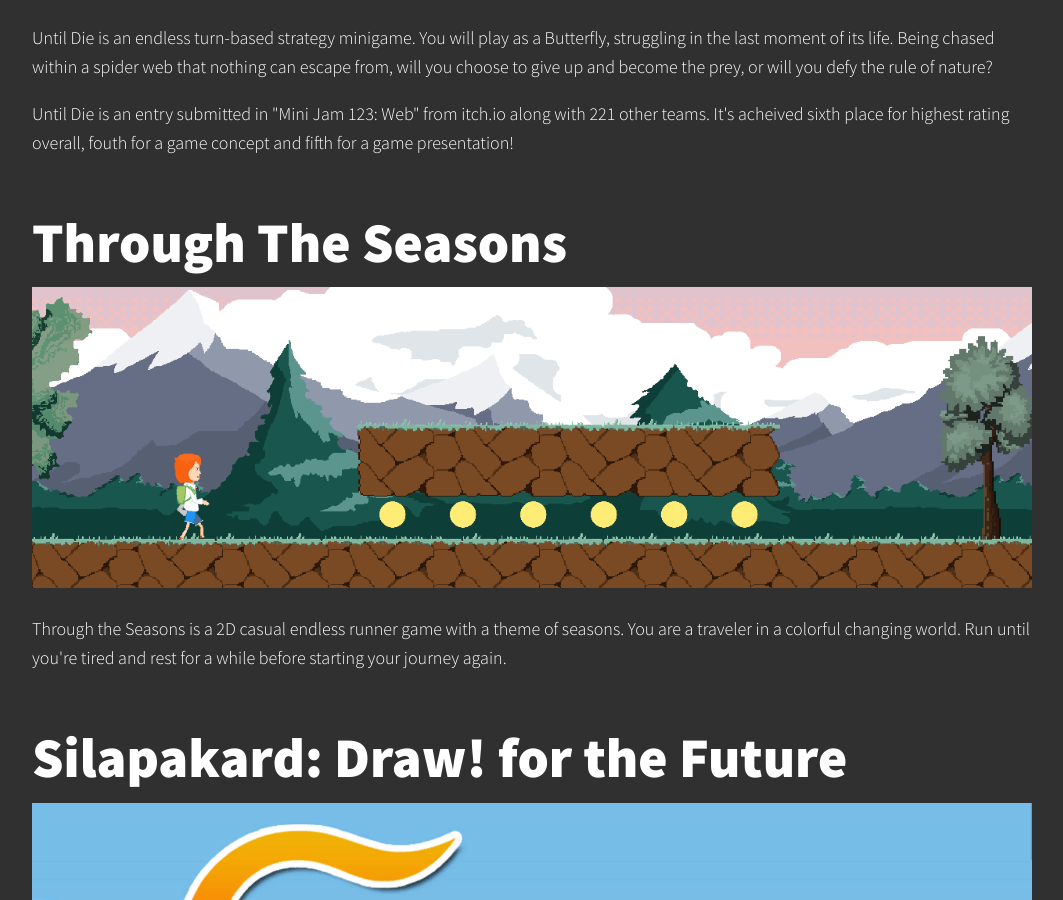
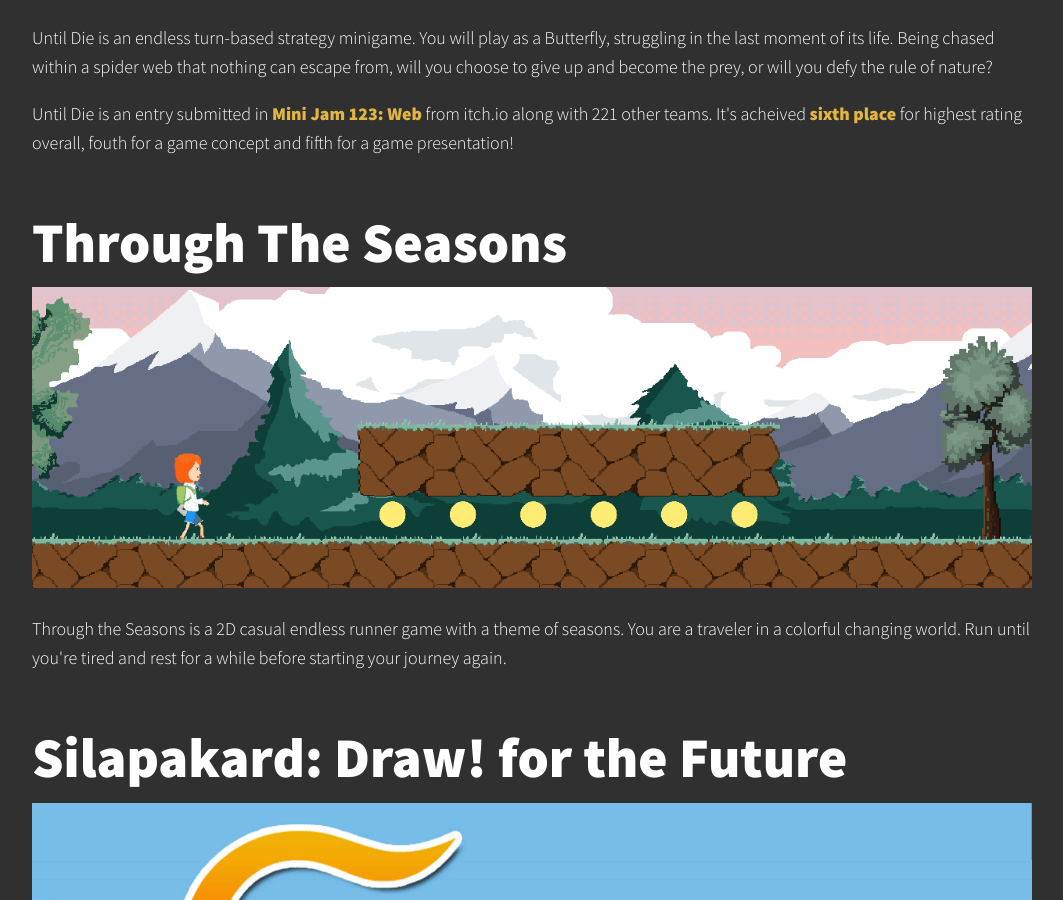
Before and after one commit to Kongka-Nilmod/Portfolio, a plain HTML site: page projects.html in a window 1280 px wide. Shown: the part 1029-1929 px from the top of the page, without its empty margins (108-1171 px from the left). Drawn offline with Linux system fonts and the light colour scheme.

Commit message:
Added Links

```diff
--- a/css/style.css
+++ b/css/style.css
@@ -471,7 +471,17 @@ header {
 }
 
 .social-list__link {
-    padding: .25em
+    padding: .25em;
+}
+
+.click__link {
+    color: var(--clr-accent);
+    font-weight: bold;
+    text-decoration: none;
+}
+
+.click__link:hover {
+    text-decoration: underline;
 }
 
 .footer__link:hover {
--- a/projects.html
+++ b/projects.html
@@ -43,7 +43,7 @@
                 <h2 class="section__subtitle--projects">Until Die</h2>
                 <img src="images/Until Die.gif" class="project__img">
                 <p>Until Die is an endless turn-based strategy minigame. You will play as a Butterfly, struggling in the last moment of its life. Being chased within a spider web that nothing can escape from, will you choose to give up and become the prey, or will you defy the rule of nature?</p>
-                <p>Until Die is an entry submitted in "Mini Jam 123: Web" from itch.io along with 221 other teams. It's acheived sixth place for highest rating overall, fouth for a game concept and fifth for a game presentation!</p>
+                <p>Until Die is an entry submitted in <a href="https://itch.io/jam/mini-jam-123-web" target="_blank" class="click__link">Mini Jam 123: Web</a> from itch.io along with 221 other teams. It's acheived <a href="https://itch.io/jam/mini-jam-123-web/results" target="_blank" class="click__link">sixth place</a> for highest rating overall, fouth for a game concept and fifth for a game presentation!</p>
             </div>
             <div class="project">
                 <h2 class="section__subtitle--projects">Through The Seasons</h2>
```
